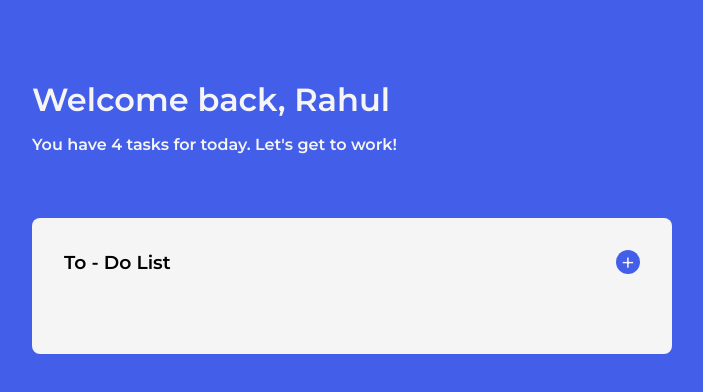
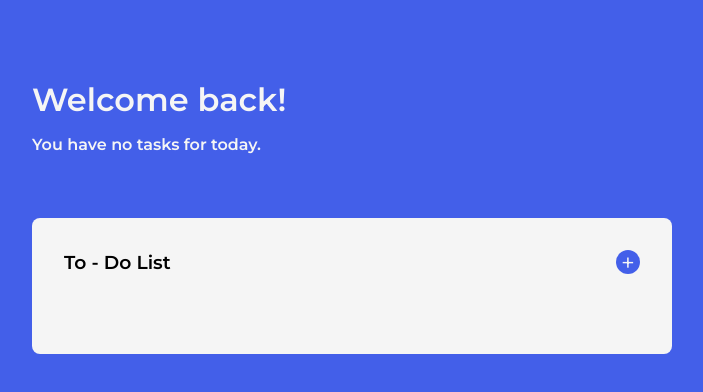
Before and after one commit to tejas-muthya37/pomodoro, a React (Create React App) app: page / in a window 1280 px wide. Shown: the top 392 px of the page, without its empty margins (288-991 px from the left). Built offline with nearby package versions, Linux system fonts and the light colour scheme.

Commit message:
Feat: Pomodoro time in window title

```diff
--- a/public/index.html
+++ b/public/index.html
@@ -8,7 +8,7 @@
       name="description"
       content="Web site created using create-react-app"
     />
-    <title>React App</title>
+    <title>Pomodoro</title>
   </head>
   <body>
     <noscript>You need to enable JavaScript to run this app.</noscript>
--- a/src/Components/Pomodoro/Pomodoro.js
+++ b/src/Components/Pomodoro/Pomodoro.js
@@ -6,6 +6,7 @@ const Pomodoro = () => {
   const { state, dispatch } = usePomodoro();
   const timerMinutes = state.minutes < 10 ? `0${state.minutes}` : state.minutes;
   const timerSeconds = state.seconds < 10 ? `0${state.seconds}` : state.seconds;
+  window.document.title = `${timerMinutes}:${timerSeconds} | Pomodoro`;
 
   useEffect(
     state.pomodoroRunning
@@ -42,7 +43,7 @@ const Pomodoro = () => {
             } else {
               dispatch({ type: "SET_SECONDS", payload: state.seconds - 1 });
             }
-          }, 10);
+          }, 1000);
         }
       : state.resetFlag
       ? () => {
--- a/src/Screens/Homepage/Homepage.js
+++ b/src/Screens/Homepage/Homepage.js
@@ -1,12 +1,17 @@
 import "./homepage.css";
 import Tasks from "./../../Components/Tasks/Tasks";
+import { useTask } from "./../../Context/task-context";
 
 const Homepage = () => {
+  const { tasksArray } = useTask();
+
   return (
     <div className="Homepage">
       <div className="homepage-header">
-        <h1>Welcome back, Rahul</h1>
-        <p>You have 4 tasks for today. Let's get to work!</p>
+        <h1>Welcome back!</h1>
+        <p>{`You have ${
+          tasksArray.length === 0 ? "no" : tasksArray.length
+        } tasks for today.`}</p>
       </div>
       <Tasks />
     </div>
```
Also changed, not shown: 1 other file (tests, documents, lock files or other folders).
